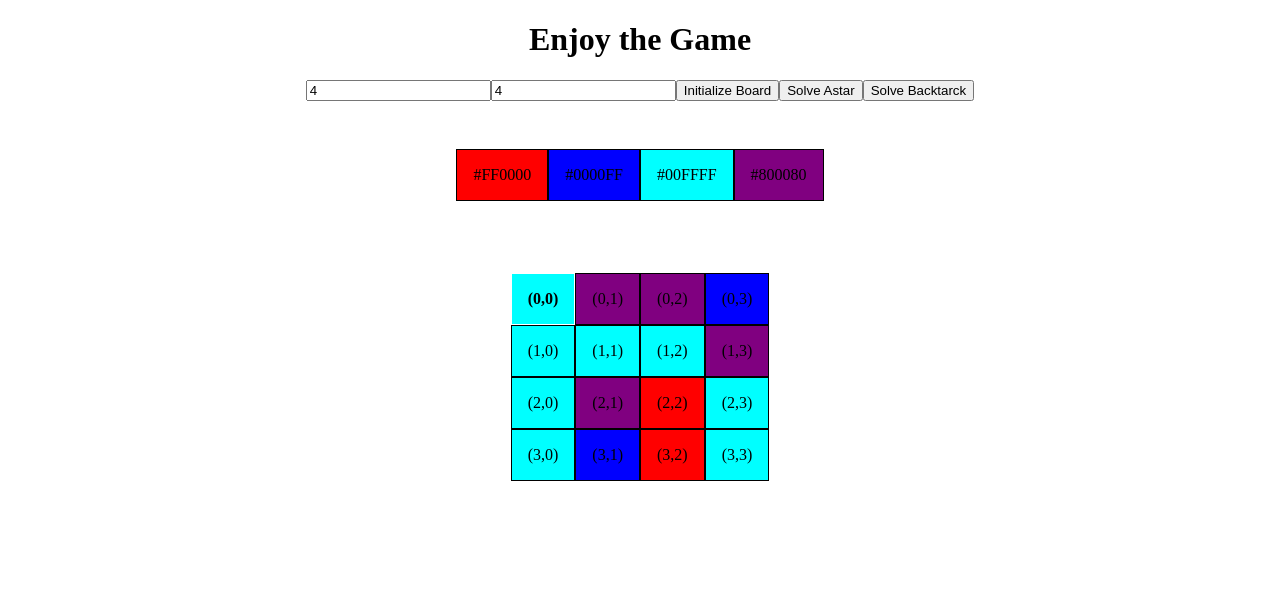
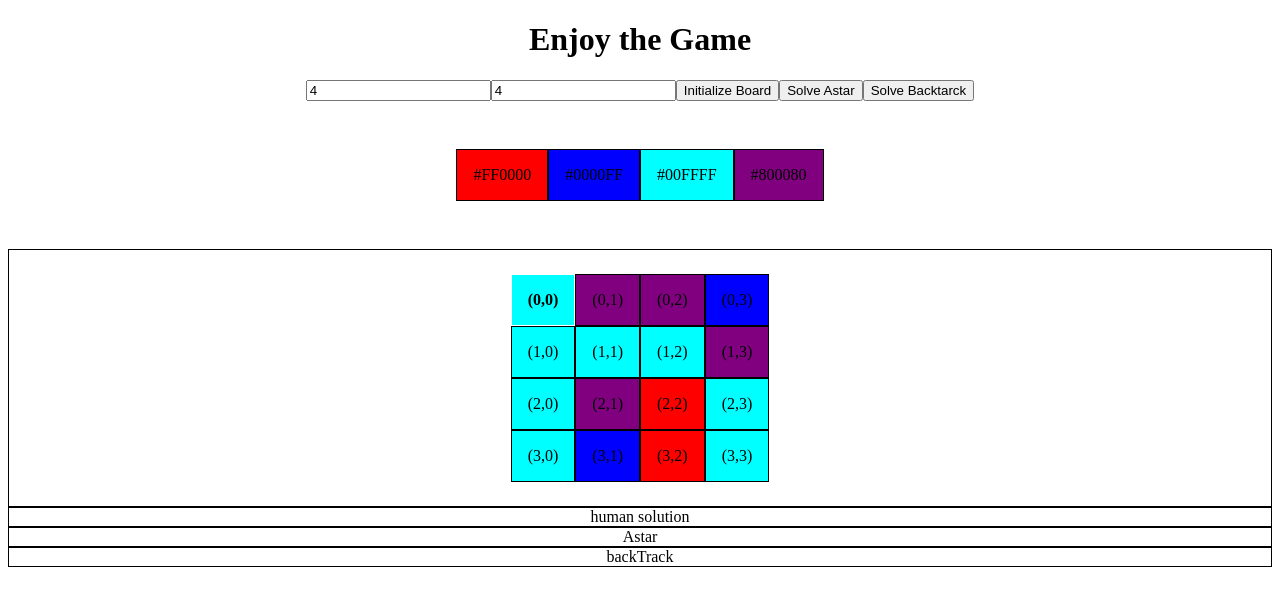
Before and after one commit to check24dev/coloring-tiles, an Angular app: page / in a window 1280 px wide. Shown: the top 606 px of the page. Built offline with nearby package versions, Linux system fonts and the light colour scheme.

Commit message:
add label to solution div

```diff
--- a/src/app/app.component.css
+++ b/src/app/app.component.css
@@ -16,8 +16,12 @@
   flex-direction: row;
   flex-wrap: wrap;
   justify-content: center;
-  align-items: center
+  align-items: center;
+  border: #000 1px solid;
 }
 .boardContainer{
   margin: 24px;
 }
+.full{
+  width: 100%;
+}
--- a/src/app/app.component.html
+++ b/src/app/app.component.html
@@ -3,7 +3,7 @@
     {{ title }}
   </h1>
   <input [(ngModel)]="boardDim" type="text" placeholder="enter board dimention" required>
-  <input [(ngModel)]="colorsNumber" type="text"  placeholder=" enter colors number" required>
+  <input [(ngModel)]="colorsNumber" type="text" placeholder=" enter colors number" required>
   <button (click)="initBoardHandler()">Initialize Board</button>
   <button (click)="solveAStarHandler()">Solve Astar</button>
   <button (click)="solveBackTrackHandler()">Solve Backtarck</button>
@@ -17,12 +17,15 @@
     <app-board class="boardContainer" [gameBoard]="gameBoards.startPoint"></app-board>
   </div>
   <div class="boards">
+    <div class="full"> human solution</div>
     <app-board class="boardContainer" *ngFor="let board of gameBoards.humanMoves " [gameBoard]="board"></app-board>
   </div>
   <div class="boards">
+    <div class="full"> Astar</div>
     <app-board class="boardContainer" *ngFor="let board of gameBoards.aStar " [gameBoard]="board"></app-board>
   </div>
   <div class="boards">
+    <div class="full"> backTrack</div>
     <app-board class="boardContainer" *ngFor="let board of gameBoards.backTrack" [gameBoard]="board"></app-board>
   </div>
 </div>
```
